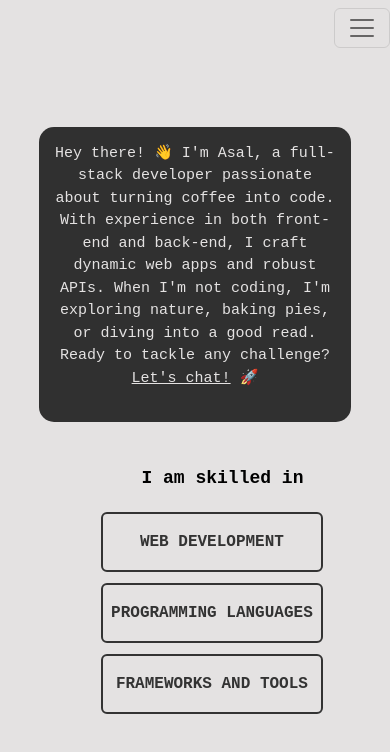
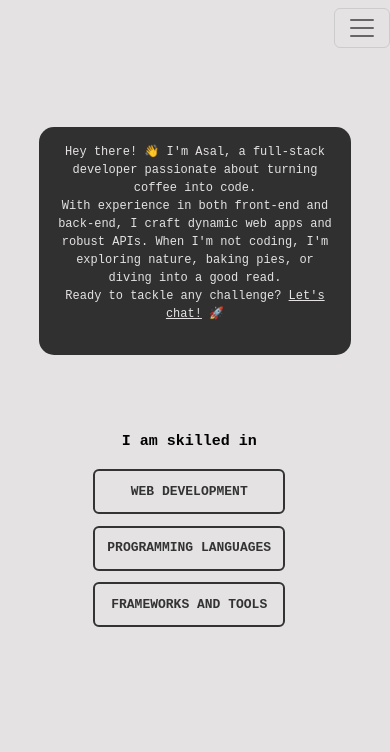
Before and after one commit to asalzp/myportfolio, a React (Create React App) app: page /myportfolio/about in a window 390 px wide. Shown: the top 752 px of the page. Built offline with nearby package versions, Linux system fonts and the light colour scheme.

Commit message:
mobile view changes

```diff
--- a/src/pages/About.css
+++ b/src/pages/About.css
@@ -198,18 +198,18 @@ ul{
     }
 
     .summary p{
-        font-size: 15px;
+        font-size: 12px;
     }
 
     .skills h1{
-        font-size: 18px;
-        top: 15%;
+        font-size: 15px;
+        top: 20%;
         left: 40%;
     }
 
     .skills{
-        top: 50%;
-        left: 5%;
+        top: 45%;
+        left: 3%;
     }
 
     .skills-items ul{
@@ -222,9 +222,13 @@ ul{
         padding: 0.1rem;
     }
     .skills-items button{
-        font-size: 16px;
-        padding: 0.5rem;
+        font-size: 13px;
 
+
+    }
+
+    .skills-items li button{
+        height: 45px;
     }
 
 
@@ -245,13 +249,13 @@ ul{
     }
 
     .skills-details p{
-        font-size: 16px
+        font-size: 12px
     }
 
 
     .webdev-details, .languages-details, .frameworks-details{
-        top: 85%;
-        left: 15%;
+        top: 77%;
+        left: 12%;
     }
 
 
@@ -290,13 +294,11 @@ ul{
         left: 5%;
     }
 
-    .skills-items li{
-        padding: 0.1rem;
-    }
-    .skills-items button{
-        font-size: 15px;
-        padding: 0.5rem;
 
+    .skills-items li button{
+        font-size: 12px;
+        height: 45px;
+        margin-top: -1rem;
     }
 
 
@@ -317,13 +319,13 @@ ul{
     }
 
     .skills-details p{
-        font-size: 16px
+        font-size: 12px
     }
 
 
     .webdev-details, .languages-details, .frameworks-details{
-        top: 76%;
-        left: 8%;
+        top: 70%;
+        left: 12%;
     }
 
 
--- a/src/pages/Entertainment.css
+++ b/src/pages/Entertainment.css
@@ -158,7 +158,7 @@ p{
         position: absolute;
         display: flex;
         margin-left: -9rem;
-        margin-top: 20rem;
+        margin-top: 30rem;
     }
 
     .text-movies{
```
